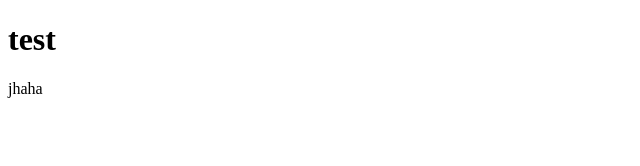
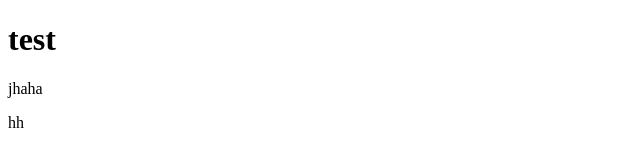
Before and after one commit to shuriye/git-test-shurie, a plain HTML site: page index.html in a window 1280 px wide. Shown: the full height of the page, 0-640 px from the left. Drawn offline with Linux system fonts and the light colour scheme.

Commit message:
four commit

```diff
--- a/index.html
+++ b/index.html
@@ -6,6 +6,6 @@
 </head>
 <body>
     <h1>test</h1>
-    <p>jhaha</p>
+    <p>jhaha</p>    <p>hh</p>
 </body>
 </html>
```
